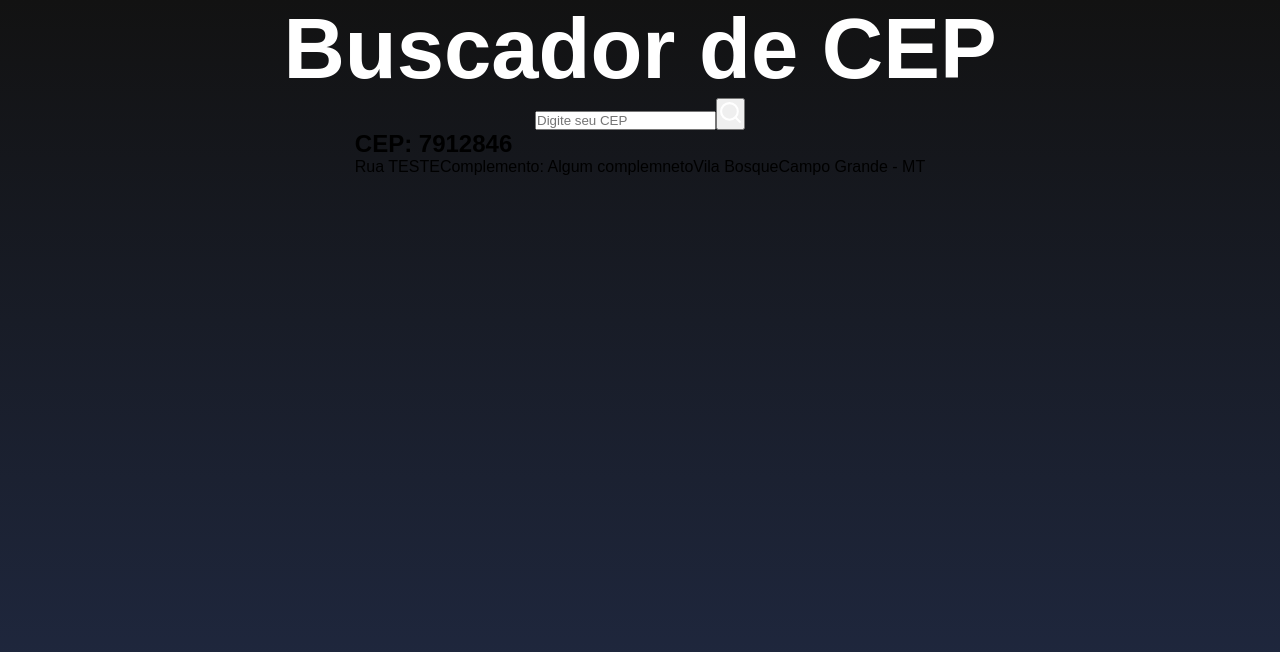
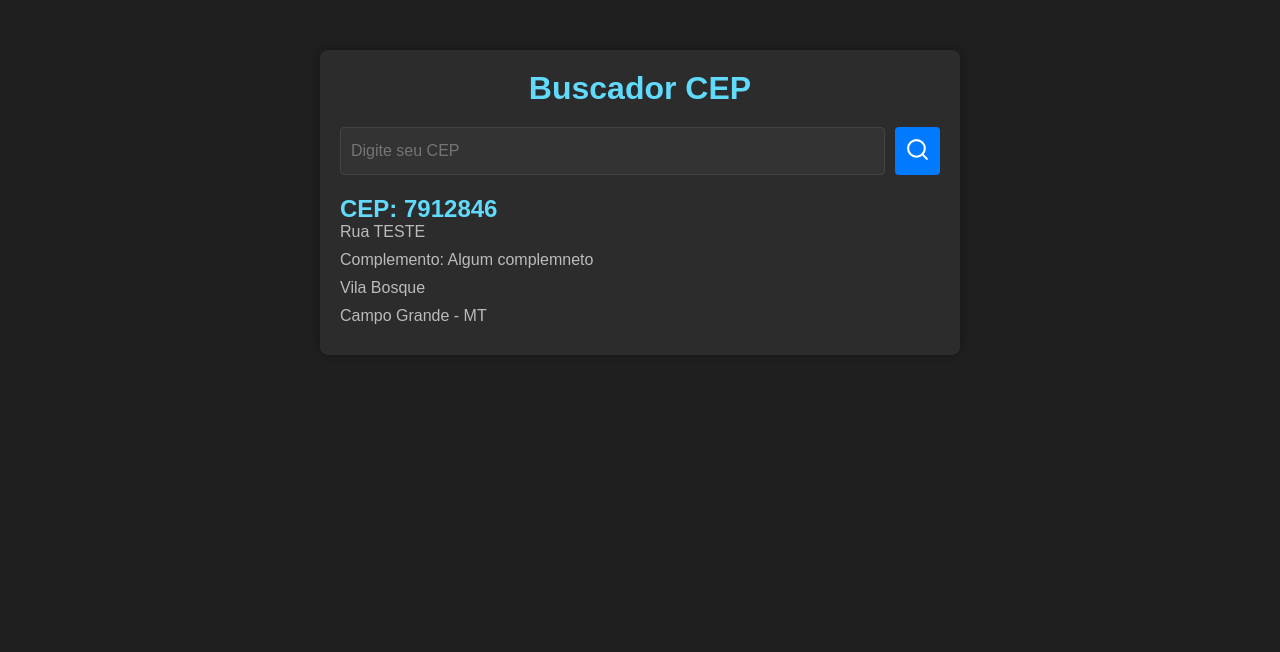
Before and after one commit to SuzukiJhor/LocateCEP, a React (Create React App) app: page / in a window 1280 px wide. Shown: the top 652 px of the page. Built offline with nearby package versions, Linux system fonts and the light colour scheme.

Commit message:
css da aplicação

```diff
--- a/src/App.js
+++ b/src/App.js
@@ -1,17 +1,28 @@
+import { useState } from 'react';
 import { FiSearch } from 'react-icons/fi';
 import './styles.css';
 
 function App() {
+
+  const [input, setInput] = useState('');
+
+  function handleSearch() {
+    alert("valor " + input)
+  }
+
   return (
     <div className="container">
-     <h1 className="title">Buscador de CEP</h1>
+     <h1 className="title">Buscador CEP</h1>
 
-     <div className="containerInput">
+     <div className="container-input">
       <input
       type="text"
-      placeholder="Digite seu CEP"/>
+      placeholder="Digite seu CEP"
+      value={input}
+      onChange={(e)=> setInput(e.target.value)}
+      />
 
-      <button className="buttonSearch">
+      <button className="buttonSearch" onClick={handleSearch}>
         <FiSearch size={25} color="#FFF"/>
       </button>
      </div>
--- a/src/styles.css
+++ b/src/styles.css
@@ -1,24 +1,64 @@
-.container{
-    height: 100vh;
+body {
+    font-family: 'Arial', sans-serif;
+    margin: 0;
+    padding: 0;
+    background-color: #1f1f1f;
+    color: #fff;
+  }
+
+  .container {
+    max-width: 600px;
+    margin: 50px auto;
+    background-color: #2c2c2c;
+    padding: 20px;
+    border-radius: 8px;
+    box-shadow: 0 0 10px rgba(0, 0, 0, 0.3);
+  }
+
+  .title {
+    text-align: center;
+    color: #61dafb;
+  }
+
+  .container-input {
     display: flex;
-    justify-items: center;
-    align-items: center;
-    flex-direction: column;
-    background: linear-gradient(#121212, #212b46);
-}
+    margin-top: 20px;
+  }
 
-.title{
-    font-size: 85px;
-    color: #FFF;
-    animation: flipTitle 2s;
-}
+  input {
+    flex: 1;
+    padding: 10px;
+    border: 1px solid #444;
+    border-radius: 4px;
+    font-size: 16px;
+    background-color: #333;
+    color: #fff;
+  }
 
-@keyframes flipTilte {
-    from{
-        transform: rotateX(90deg);
-    }
+  .buttonSearch {
+    background-color: #007bff;
+    color: #fff;
+    border: none;
+    border-radius: 4px;
+    cursor: pointer;
+    margin-left: 10px;
+    padding: 10px;
+  }
 
-    to{
-        transform: rotateX(0deg);
-    }
-}
+  .buttonSearch:hover {
+    background-color: #0056b3;
+  }
+
+  .main {
+    margin-top: 20px;
+  }
+
+  h2 {
+    color: #61dafb;
+  }
+
+  span {
+    display: block;
+    margin-bottom: 10px;
+    color: #bbb;
+  }
```
